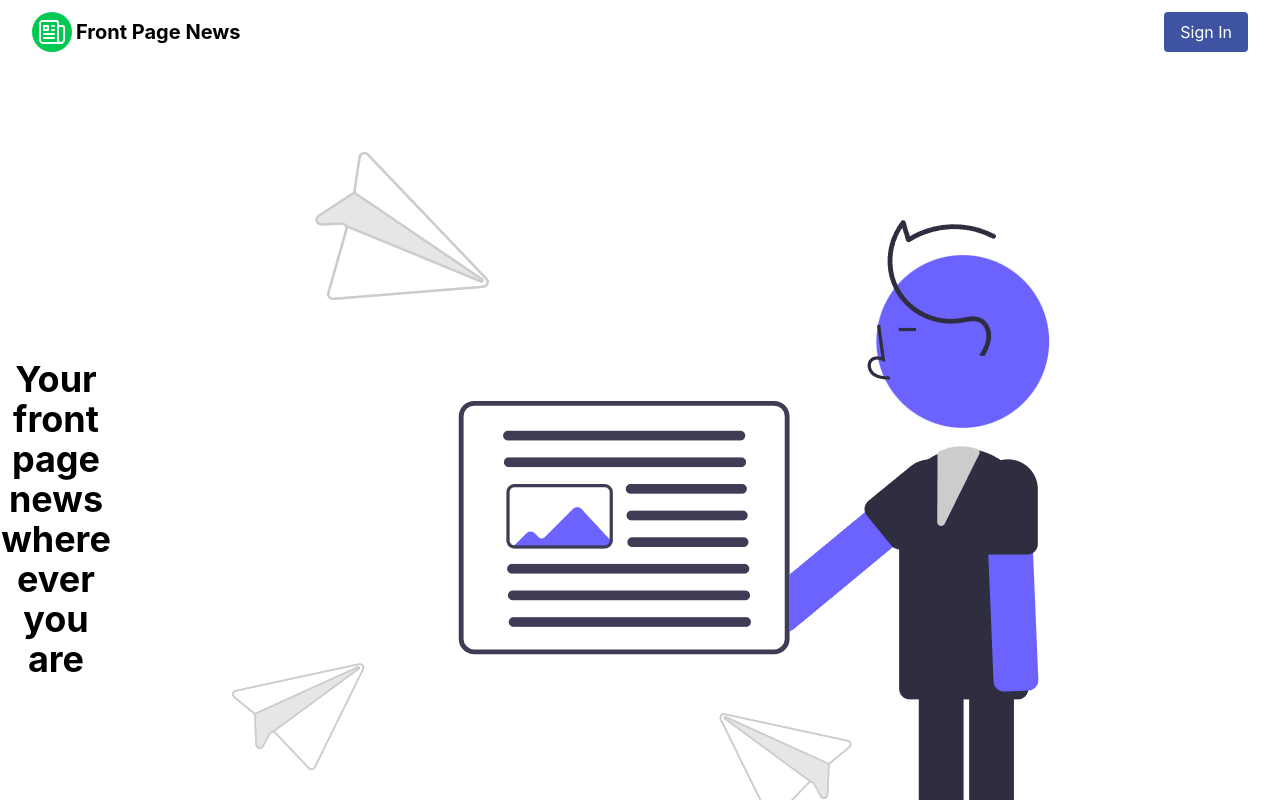
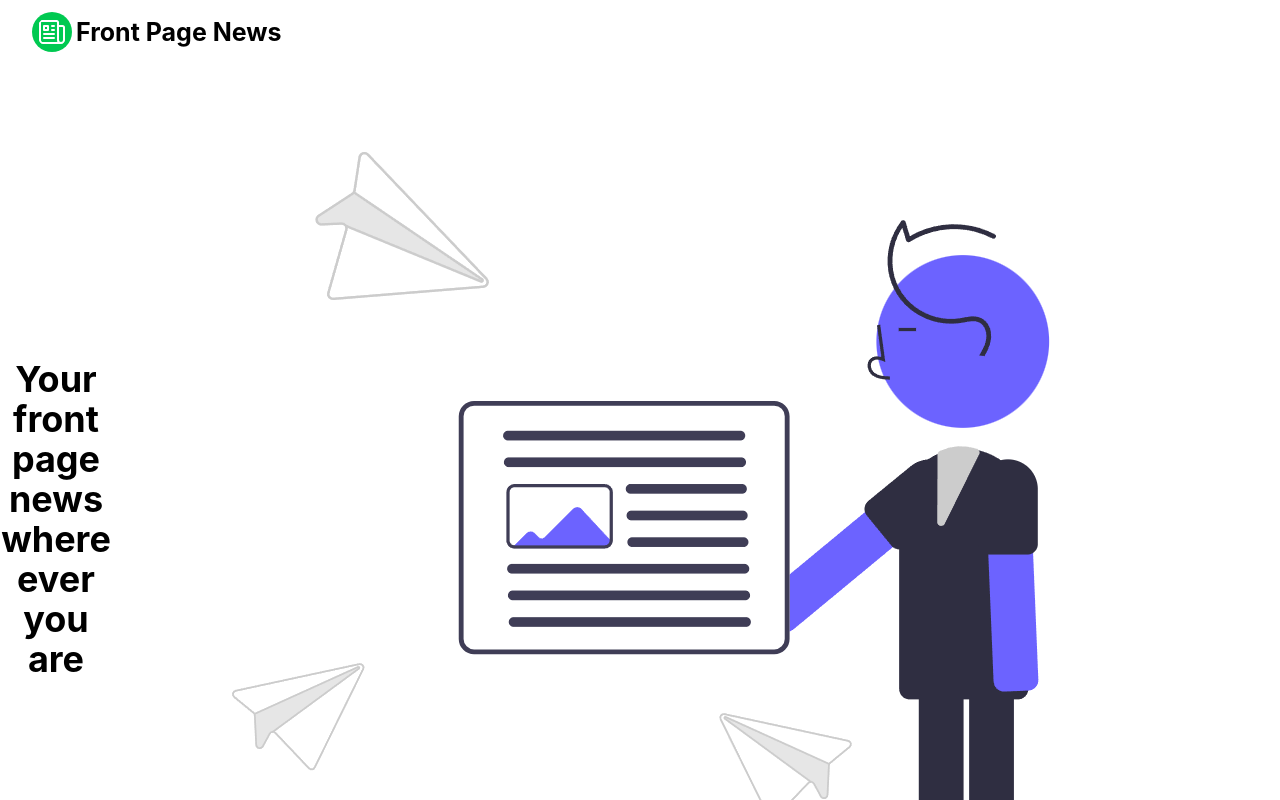
Before and after one commit to DominykMcNamara/feed_reader, a React (Vite) app: page / in a window 1280 px wide. Shown: the top 800 px of the page. Built offline with nearby package versions, Linux system fonts and the light colour scheme.

Commit message:
feat: add tokens.css for consistent design tokens and theming

```diff
--- a/src/index.css
+++ b/src/index.css
@@ -1,9 +1,64 @@
 @import "tailwindcss";
+@import "./tokens.css";
+
+@theme inline {
+  --color-bg-primary: var(--color-bg-primary);
+  --color-bg-secondary: var(--color-bg-secondary);
+  --color-bg-tertiary: var(--color-bg-tertiary);
+  --color-surface: var(--color-surface);
+  --color-border: var(--color-border);
+  --color-border-subtle: var(--color-border-subtle);
+  --color-text-primary: var(--color-text-primary);
+  --color-text-secondary: var(--color-text-secondary);
+  --color-text-tertiary: var(--color-text-tertiary);
+  --color-accent: var(--color-accent);
+  --color-accent-hover: var(--color-accent-hover);
+  --color-accent-subtle: var(--color-accent-subtle);
+  --color-success: var(--color-success);
+  --color-warning: var(--color-warning);
+  --color-error: var(--color-error);
+  --color-unread: var(--color-unread-indicator);
+
+  --shadow-sm: var(--shadow-sm);
+  --shadow-md: var(--shadow-md);
+  --shadow-lg: var(--shadow-lg);
+}
 
 @theme {
-  /* Colors */
-  --color-white: #ffff;
-  --color-black: #000000;
-  --color-primary: #3E54A3;
-  --color-secondary: #737373;
+  --font-sans: "Inter", system-ui, -apple-system, sans-serif;
+  --font-serif: "Georgia", "Charter", serif;
+  --font-mono: "JetBrains Mono", "SF Mono", "Fira Code", monospace;
+
+  --text-xs: 0.6875rem;
+  --text-xs--line-height: 1.45;
+  --text-sm: 0.8125rem;
+  --text-sm--line-height: 1.45;
+  --text-base: 1rem;
+  --text-base--line-height: 1.55;
+  --text-lg: 1.25rem;
+  --text-lg--line-height: 1.4;
+  --text-xl: 1.5625rem;
+  --text-xl--line-height: 1.3;
+  --text-2xl: 1.9375rem;
+  --text-2xl--line-height: 1.25;
+  --text-3xl: 2.4375rem;
+  --text-3xl--line-height: 1.2;
+
+  --font-weight-regular: var(--font-regular);
+  --font-weight-medium: var(--font-medium);
+  --font-weight-semibold: var(--font-semibold);
+  --font-weight-bold: var(--font-bold);
+
+  --spacing: 0.25rem;
+
+  --radius-sm: 0.25rem;
+  --radius-md: 0.5rem;
+  --radius-lg: 0.75rem;
+  --radius-xl: 1rem;
+  --radius-full: 9999rem;
+
+  --spacing-sidebar: 16.25rem;
+  --container-content: 45rem;
+  --container-feed: 60rem;
+  --container-page: 80rem;
 }
--- /dev/null
+++ b/src/tokens.css
@@ -0,0 +1,101 @@
+:root {
+  --color-bg-primary: #ffffff;
+  --color-bg-secondary: #f8f9fa;
+  --color-bg-tertiary: #f1f3f5;
+  --color-surface: #ffffff;
+  --color-border: #e1e4e8;
+  --color-border-subtle: #eceef0;
+
+  --color-text-primary: #1a1d21;
+  --color-text-secondary: #57606a;
+  --color-text-tertiary: #8b949e;
+
+  --color-accent: #2563eb;
+  --color-accent-hover: #1d4ed8;
+  --color-accent-subtle: #eff6ff;
+
+  --color-success: #16a34a;
+  --color-warning: #ca8a04;
+  --color-error: #dc2626;
+
+  --color-unread-indicator: #2563eb;
+
+  --font-sans: 'Inter', system-ui, -apple-system, sans-serif;
+  --font-serif: 'Georgia', 'Charter', serif;
+  --font-mono: 'JetBrains Mono', 'SF Mono', 'Fira Code', monospace;
+
+  --text-xs: 0.6875rem;
+  --text-sm: 0.8125rem;
+  --text-base: 1rem;
+  --text-lg: 1.25rem;
+  --text-xl: 1.5625rem;
+  --text-2xl: 1.9375rem;
+  --text-3xl: 2.4375rem;
+
+  --leading-tight: 1.2;
+  --leading-snug: 1.3;
+  --leading-normal: 1.4;
+  --leading-relaxed: 1.45;
+  --leading-loose: 1.55;
+
+  --font-regular: 400;
+  --font-medium: 500;
+  --font-semibold: 600;
+  --font-bold: 700;
+
+  --space-1: 0.25rem;
+  --space-2: 0.5rem;
+  --space-3: 0.75rem;
+  --space-4: 1rem;
+  --space-5: 1.25rem;
+  --space-6: 1.5rem;
+  --space-8: 2rem;
+  --space-10: 2.5rem;
+  --space-12: 3rem;
+  --space-16: 4rem;
+  --space-20: 5rem;
+
+  --radius-sm: 0.25rem;
+  --radius-md: 0.5rem;
+  --radius-lg: 0.75rem;
+  --radius-xl: 1rem;
+  --radius-full: 9999rem;
+
+  --shadow-sm: 0 1px 2px rgba(0, 0, 0, 0.05);
+  --shadow-md: 0 4px 6px -1px rgba(0, 0, 0, 0.07), 0 2px 4px -2px rgba(0, 0, 0, 0.05);
+  --shadow-lg: 0 10px 15px -3px rgba(0, 0, 0, 0.08), 0 4px 6px -4px rgba(0, 0, 0, 0.04);
+
+  --sidebar-width: 16.25rem;
+  --content-max-width: 45rem;
+  --feed-max-width: 60rem;
+  --page-max-width: 80rem;
+}
+
+@media (prefers-color-scheme: dark) {
+  :root {
+    --color-bg-primary: #0d1117;
+    --color-bg-secondary: #161b22;
+    --color-bg-tertiary: #21262d;
+    --color-surface: #161b22;
+    --color-border: #30363d;
+    --color-border-subtle: #21262d;
+
+    --color-text-primary: #e6edf3;
+    --color-text-secondary: #8b949e;
+    --color-text-tertiary: #6e7681;
+
+    --color-accent: #58a6ff;
+    --color-accent-hover: #79c0ff;
+    --color-accent-subtle: #1a2332;
+
+    --color-success: #3fb950;
+    --color-warning: #d29922;
+    --color-error: #f85149;
+
+    --color-unread-indicator: #58a6ff;
+
+    --shadow-sm: 0 1px 2px rgba(0, 0, 0, 0.3);
+    --shadow-md: 0 4px 6px -1px rgba(0, 0, 0, 0.4), 0 2px 4px -2px rgba(0, 0, 0, 0.3);
+    --shadow-lg: 0 10px 15px -3px rgba(0, 0, 0, 0.5), 0 4px 6px -4px rgba(0, 0, 0, 0.3);
+  }
+}
```
